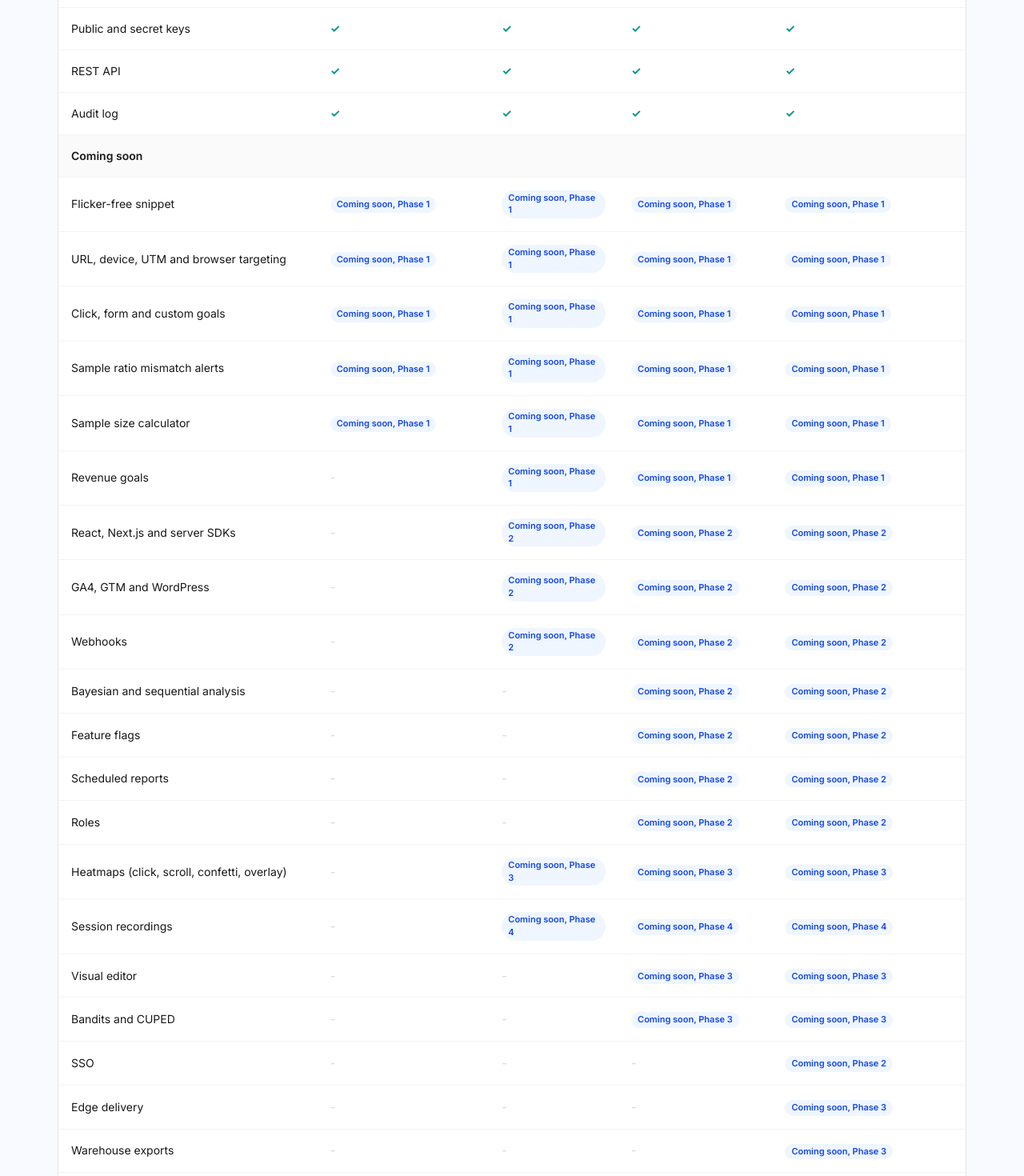
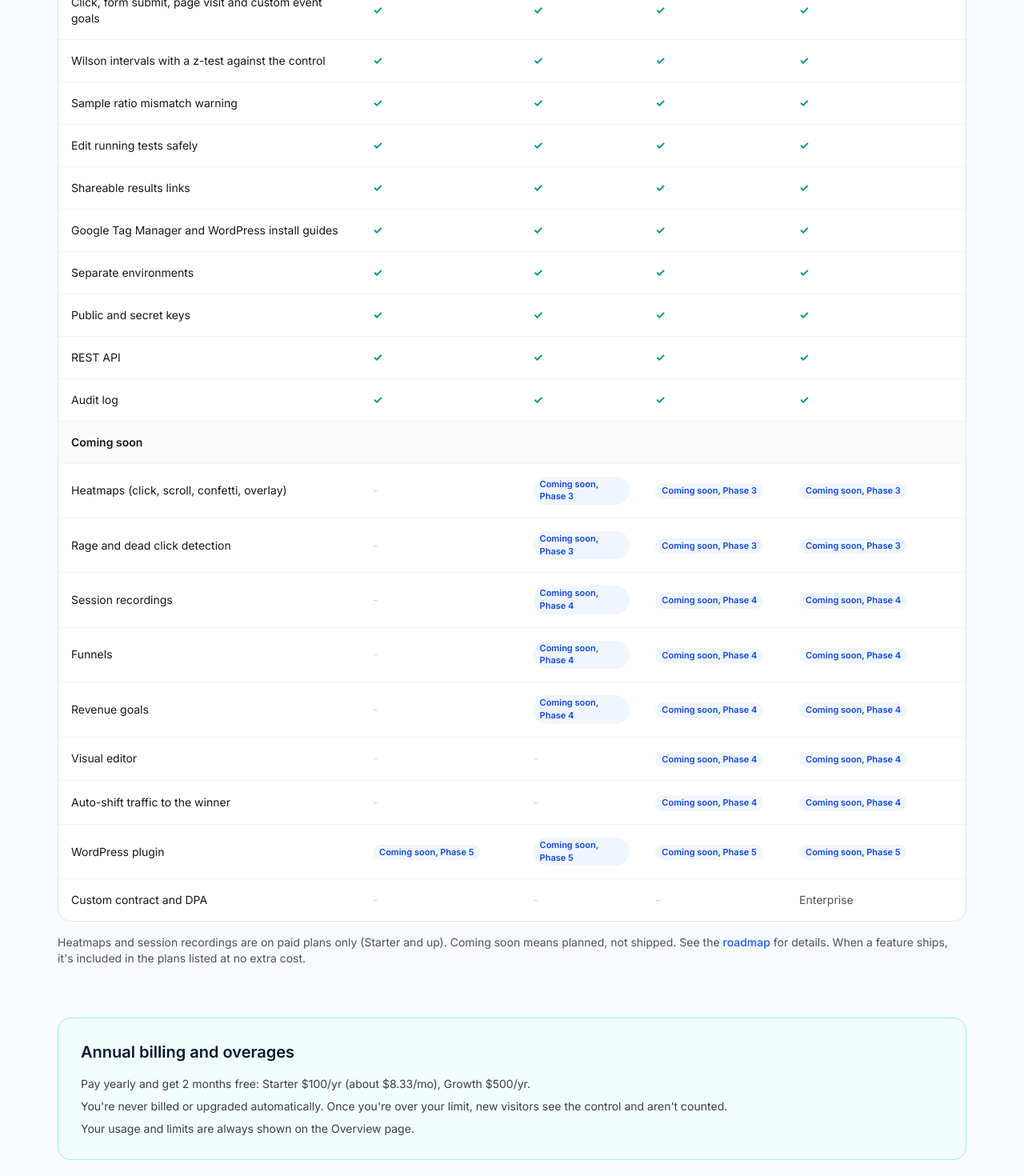
Before and after one commit to ranababu1/cro, a Next.js app: page /pricing in a window 1280 px wide. Shown: the part 2160-3630 px from the top of the page at 80% size. Built offline with nearby package versions, Linux system fonts and the light colour scheme.

Commit message:
fix: pricing, docs and roadmap match what the app enforces

```diff
--- a/app/page.tsx
+++ b/app/page.tsx
@@ -26,7 +26,7 @@ const testList: { text: string; note?: string }[] = [
     { text: 'Product features' },
     { text: 'Pricing & plans' },
     { text: 'Split URL tests' },
-    { text: 'Advanced targeting', note: '(device, location, referral source: coming soon)' },
+    { text: 'Targeting by device, UTM and referrer' },
 ];
 
 // Verified against the built public/sdk.js (from sdk-src via npm run sdk:build): gzip is about 14504 bytes.
--- a/app/pricing/page.tsx
+++ b/app/pricing/page.tsx
@@ -18,7 +18,7 @@ const limits: [string, string, string, string, string][] = [
     ['Variations per experiment', 'Control plus 1 (A/B only)', 'Control plus up to 50', 'Control plus up to 50', 'Control plus up to 50'],
     ['Projects', '1', '3', '10', 'Custom'],
     ['Environments per project', '3 (dev, staging, production)', '3', '3', 'Custom'],
-    ['Team seats', '3', '5', '15', 'Unlimited'],
+    ['Team seats', '1', '5', '15', 'Unlimited'],
     ['Data retention', '6 months', '12 months', '24 months', 'Custom'],
     ['REST API', 'Included', 'Included', 'Included', 'Included'],
     ['Audit log', '30 days', '90 days', '1 year', 'Custom'],
@@ -26,48 +26,39 @@ const limits: [string, string, string, string, string][] = [
 ];
 
 const availableToday = [
-    'A/B tests (A/B/n on paid plans)', 'Split URL tests', 'Sticky assignment', 'Wilson intervals with a z-test against the control',
+    'A/B and split URL tests', 'Flicker-free snippet', 'Sticky assignment', 'Targeting by device, UTM, referrer and new or returning visitors',
+    'Click, form submit, page visit and custom event goals', 'Wilson intervals with a z-test against the control', 'Sample ratio mismatch warning',
+    'Edit running tests safely', 'Shareable results links', 'Google Tag Manager and WordPress install guides',
     'Separate environments', 'Public and secret keys', 'REST API', 'Audit log',
 ];
 
-// tier: index of the lowest plan that includes the feature (0 Free, 1 Starter, 2 Growth, 3 Enterprise)
+// tier: index of the lowest plan that includes the feature (0 Free, 1 Starter, 2 Growth, 3 Enterprise).
+// p must match the phase that lists the item on the public /roadmap.
 const comingSoon: { name: string; p: number; tier: number }[] = [
-    { name: 'Flicker-free snippet', p: 1, tier: 0 },
-    { name: 'URL, device, UTM and browser targeting', p: 1, tier: 0 },
-    { name: 'Click, form and custom goals', p: 1, tier: 0 },
-    { name: 'Sample ratio mismatch alerts', p: 1, tier: 0 },
-    { name: 'Sample size calculator', p: 1, tier: 0 },
-    { name: 'Revenue goals', p: 1, tier: 1 },
-    { name: 'React, Next.js and server SDKs', p: 2, tier: 1 },
-    { name: 'GA4, GTM and WordPress', p: 2, tier: 1 },
-    { name: 'Webhooks', p: 2, tier: 1 },
-    { name: 'Bayesian and sequential analysis', p: 2, tier: 2 },
-    { name: 'Feature flags', p: 2, tier: 2 },
-    { name: 'Scheduled reports', p: 2, tier: 2 },
-    { name: 'Roles', p: 2, tier: 2 },
     { name: 'Heatmaps (click, scroll, confetti, overlay)', p: 3, tier: 1 },
+    { name: 'Rage and dead click detection', p: 3, tier: 1 },
     { name: 'Session recordings', p: 4, tier: 1 },
-    { name: 'Visual editor', p: 3, tier: 2 },
-    { name: 'Bandits and CUPED', p: 3, tier: 2 },
-    { name: 'SSO', p: 2, tier: 3 },
-    { name: 'Edge delivery', p: 3, tier: 3 },
-    { name: 'Warehouse exports', p: 3, tier: 3 },
+    { name: 'Funnels', p: 4, tier: 1 },
+    { name: 'Revenue goals', p: 4, tier: 1 },
+    { name: 'Visual editor', p: 4, tier: 2 },
+    { name: 'Auto-shift traffic to the winner', p: 4, tier: 2 },
+    { name: 'WordPress plugin', p: 5, tier: 0 },
 ];
 
 const faqs = [
     { q: 'Is the free plan actually free?', a: 'Yes. No card, no trial clock. You get 10,000 tested visitors a month (up to 300 a day), 1 running test at a time, 10 tests in total, 1 project, and A/B tests with a control plus 1 variation, for as long as you use it.' },
     { q: 'What counts as a tested visitor?', a: 'A unique visitor ID that gets assigned to at least one running experiment in a calendar month. Pages without a running test don\'t count. One visitor in three tests counts once.' },
-    { q: 'What happens if I go over my limit?', a: 'New visitors see your original page and aren\'t counted or added to results. Visitors already in a test keep their variant. On the free plan this applies past 10,000 tested visitors in a month or 300 in a day. We email you at 80% and 100%. We never upgrade you or bill you automatically.' },
+    { q: 'What happens if I go over my limit?', a: 'New visitors see your original page and aren\'t counted or added to results. Visitors already in a test keep their variant. On the free plan this applies past 10,000 tested visitors in a month or 300 in a day. We never upgrade you or bill you automatically.' },
     { q: 'How are visitors assigned to a variant?', a: 'The SDK sends a visitor ID, and we hash it together with the experiment ID. The same visitor always lands in the same variant. Raising traffic allocation doesn\'t move people who are already in the test.' },
-    { q: 'Which statistics do you use?', a: 'Today: a two-proportion z-test of each variant against the control, and Wilson score intervals for each conversion rate. Significance is only tested once every variant has at least 100 visitors. Bayesian and sequential analysis are planned for Phase 2. They aren\'t available yet.' },
+    { q: 'Which statistics do you use?', a: 'Today: a two-proportion z-test of each variant against the control, and Wilson score intervals for each conversion rate. Significance is only tested once every variant has at least 100 visitors.' },
     { q: 'Are the coming soon features included in my price?', a: 'When a feature ships, it\'s included in the plan listed for it at no extra cost. Until then it\'s marked coming soon. Don\'t buy a plan for a feature that isn\'t built yet.' },
     { q: 'Can I change or cancel my plan?', a: 'Yes, anytime. Upgrades apply right away. Downgrades and cancellations take effect at the end of the billing period. Your data is kept for your plan\'s retention period.' },
     { q: 'What happens to my data after the retention period?', a: 'Raw events older than your retention window are deleted. Experiment summaries (final results and the winner you chose) are kept while your account is active.' },
     { q: 'Is there an annual discount?', a: 'Yes. Pay yearly and get 2 months free.' },
     { q: 'How many tests can I run on the free plan?', a: 'One running test at a time and 10 tests over the life of the account. A test counts once you start it, and deleting it does not give it back. Each test compares a control with 1 variation. Paid plans remove these limits and allow up to 50 variations.' },
     { q: 'Do you charge per seat?', a: 'No. Each plan includes a set number of seats. Enterprise has unlimited seats.' },
-    { q: 'What do I need to install?', a: 'A small JavaScript snippet, about 14 KB gzipped. Plain JavaScript and HTML work today. React, Next.js, WordPress, Node and GA4 are coming soon.' },
-    { q: 'Who should talk to you about Enterprise?', a: 'Sites over 1 million tested visitors a month, or teams that need custom retention, a contract and DPA, or SSO (coming soon).' },
+    { q: 'What do I need to install?', a: 'A small JavaScript snippet, about 14 KB gzipped. It works on any site, including through Google Tag Manager or WordPress. A WordPress plugin is planned.' },
+    { q: 'Who should talk to you about Enterprise?', a: 'Sites over 1 million tested visitors a month, or teams that need custom retention, a contract and DPA.' },
 ];
 
 const faqJsonLd = {
@@ -122,7 +113,7 @@ export default function PricingPage() {
                     <ul className="mt-4 space-y-2 text-sm text-zinc-700">
                         <li>Pay yearly and get 2 months free: Starter $100/yr (about $8.33/mo), Growth $500/yr.</li>
                         <li>You&apos;re never billed or upgraded automatically. Once you&apos;re over your limit, new visitors see the control and aren&apos;t counted.</li>
-                        <li>We email you at 80% and 100% of your monthly tested visitors.</li>
+                        <li>Your usage and limits are always shown on the Overview page.</li>
                     </ul>
                 </section>
 
--- a/app/roadmap/page.tsx
+++ b/app/roadmap/page.tsx
@@ -7,7 +7,11 @@ export const metadata: Metadata = { title: 'Features and roadmap' };
 const available = [
     { title: 'A/B and split URL tests', body: 'Compare a control page with one variation on the free plan, or up to 50 on paid plans. Set any traffic split, such as 50/50, 70/30 or 90/10.' },
     { title: 'Sticky assignment', body: 'Visitors are hashed into a variation, so they see the same version on every visit.' },
-    { title: 'Click goals', body: 'Count clicks on any element by CSS selector, such as #headerCTA or .bodyCTA.' },
+    { title: 'Goals', body: 'Count clicks, form submits, page visits and custom events, once per visitor.' },
+    { title: 'Targeting', body: 'Choose who can enter by device, UTM, referrer and new or returning visitors.' },
+    { title: 'Edit running tests', body: 'Change the split, pause a variation or add goals without resetting results.' },
+    { title: 'Sample ratio mismatch warning', body: 'Get a plain warning when traffic does not split the way you set it.' },
+    { title: 'Shareable results', body: 'Send a read-only results link to anyone, and turn it off at any time.' },
     { title: 'Results you can defend', body: 'Conversion rate, lift and 95% confidence intervals per variation, with a significance test against the control.' },
     { title: 'Live stats', body: 'Visitors, redirects and goal clicks update while the test runs, with a plain answer on who is ahead.' },
     { title: 'Environments and keys', body: 'Separate development and production data, with the install snippet filled in for you.' },
@@ -17,9 +21,9 @@ type PhaseStatus = 'Done' | 'In progress' | 'Planned';
 
 const phases: { phase: string; name: string; status: PhaseStatus; items: string[] }[] = [
     { phase: 'Phase 1', name: 'A/B testing core', status: 'Done', items: ['Split URL tests with sticky assignment', 'Click goals by CSS selector', 'Significance and confidence intervals', 'Live stats while a test runs', 'One-line install'] },
-    { phase: 'Phase 2', name: 'More goals and targeting', status: 'In progress', items: ['Page visit, form submit and custom event goals', 'Targeting by device, UTM, referrer and new or returning visitors', 'Edit running tests safely', 'Sample ratio mismatch warning', 'Shareable results links', 'Google Tag Manager and WordPress guides'] },
-    { phase: 'Phase 3', name: 'Heatmaps', status: 'Planned', items: ['Click, scroll and confetti heatmaps', 'Heatmaps per variation', 'Rage and dead click detection', 'Traffic overview'] },
-    { phase: 'Phase 4', name: 'Recordings, funnels and visual editor', status: 'Planned', items: ['Session recordings with privacy masking', 'Funnels built from your goals', 'Visual editor', 'Auto-shift traffic to the winner'] },
+    { phase: 'Phase 2', name: 'More goals and targeting', status: 'Done', items: ['Page visit, form submit and custom event goals', 'Targeting by device, UTM, referrer and new or returning visitors', 'Edit running tests safely', 'Sample ratio mismatch warning', 'Shareable results links', 'Google Tag Manager and WordPress guides'] },
+    { phase: 'Phase 3', name: 'Heatmaps', status: 'In progress', items: ['Click, scroll and confetti heatmaps', 'Heatmaps per variation', 'Rage and dead click detection', 'Traffic overview'] },
+    { phase: 'Phase 4', name: 'Recordings, funnels and visual editor', status: 'Planned', items: ['Session recordings with privacy masking', 'Funnels built from your goals', 'Revenue goals', 'Visual editor', 'Auto-shift traffic to the winner'] },
     { phase: 'Phase 5', name: 'Engagement extras', status: 'Planned', items: ['Popups and calls to action', 'Simple surveys', 'Error tracking', 'WordPress plugin'] },
 ];
 
--- a/lib/docs/content/results.ts
+++ b/lib/docs/content/results.ts
@@ -38,7 +38,6 @@ export const results: DocPage = {
             ['10%', '14,752', '3,843', '1,776'],
         ] },
         { type: 'p', text: 'Divide by your daily visitors per variation to estimate the duration. Run for at least one full week either way, so weekday and weekend behaviour are both included.' },
-        { type: 'callout', tone: 'later', title: 'Coming later', text: 'A sample size and duration calculator in the dashboard is planned.' },
         { type: 'h2', text: 'Inconclusive results', id: 'inconclusive' },
         { type: 'p', text: 'Many tests end without a significant result. That is still useful: the change did not make a big difference, so you can ship whichever version is simpler or cheaper, and move on to a bolder idea. Do not keep a test running forever hoping it will flip.' },
         { type: 'h2', text: 'Peeking and stopping early', id: 'peeking' },
@@ -48,7 +47,6 @@ export const results: DocPage = {
             'Check that the experiment is working, but do not make the decision until you reach that size.',
             'If the result is significant early, keep going to your planned size anyway.',
         ] },
-        { type: 'callout', tone: 'later', title: 'Coming later', text: 'Sequential testing and Bayesian probability to beat control are planned.' },
         { type: 'h2', text: 'Visitors not split as expected', id: 'srm' },
         { type: 'p', text: 'If the number of visitors in each version is far from your traffic split, the Results tab shows a warning. For example, a 50/50 test with 5,500 visitors on the control and 4,500 on the variation. A gap this large rarely happens by chance, so something is usually wrong: a redirect that drops visitors, a slow or broken variation page, or the snippet missing on one page.' },
         { type: 'p', text: 'The check runs once a test has at least 100 visitors and flags a gap only when the chance of it happening by luck is under 0.1%. Fix the cause before trusting the results. If you changed the split during the test, the warning can appear for that reason alone.' },
```
Also changed, not shown: 4 other files (tests, documents, lock files or other folders).
